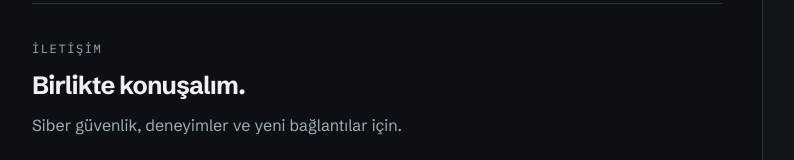
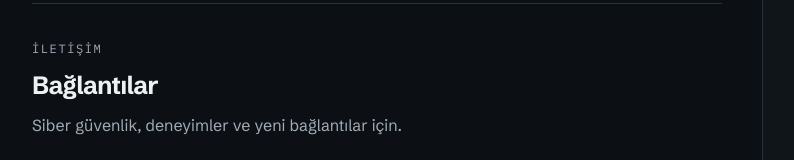
Before and after one commit to p0int3rs/p0int3rs.github.io, a plain HTML site: page index.html in a window 1280 px wide. Shown: the part 2038-2198 px from the top of the page, without its empty margins (228-1022 px from the left). Drawn offline with Linux system fonts and the light colour scheme.

Commit message:
Düzeltme

```diff
--- a/index.html
+++ b/index.html
@@ -169,7 +169,7 @@
 </section>
 <section id="iletisim" class="contact">
 <div class="eyebrow">İLETİŞİM</div>
-<h2 class="contact-title">Birlikte konuşalım.</h2>
+<h2 class="contact-title">Bağlantılar</h2>
 <p>Siber güvenlik, deneyimler ve yeni bağlantılar için.</p><a class="email" href="mailto:safakurukaya141@gmail.com">safakurukaya141@gmail.com</a>
 <div class="actions contact-actions"><a class="btn" href="https://www.linkedin.com/in/safakurukaya/" target="_blank" rel="noopener">LinkedIn</a><a class="btn" href="https://tryhackme.com/p/p0int3r" target="_blank" rel="noopener">TryHackMe</a>
 </div>
```
